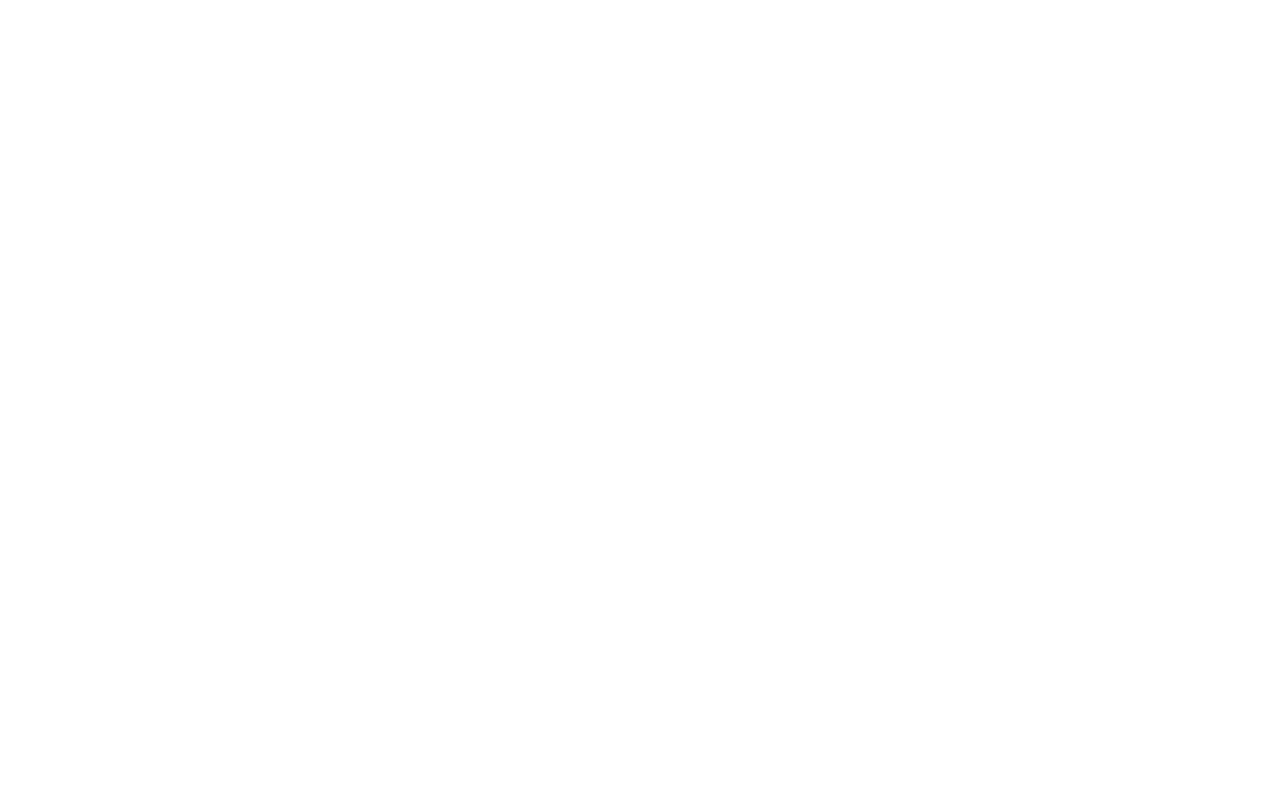
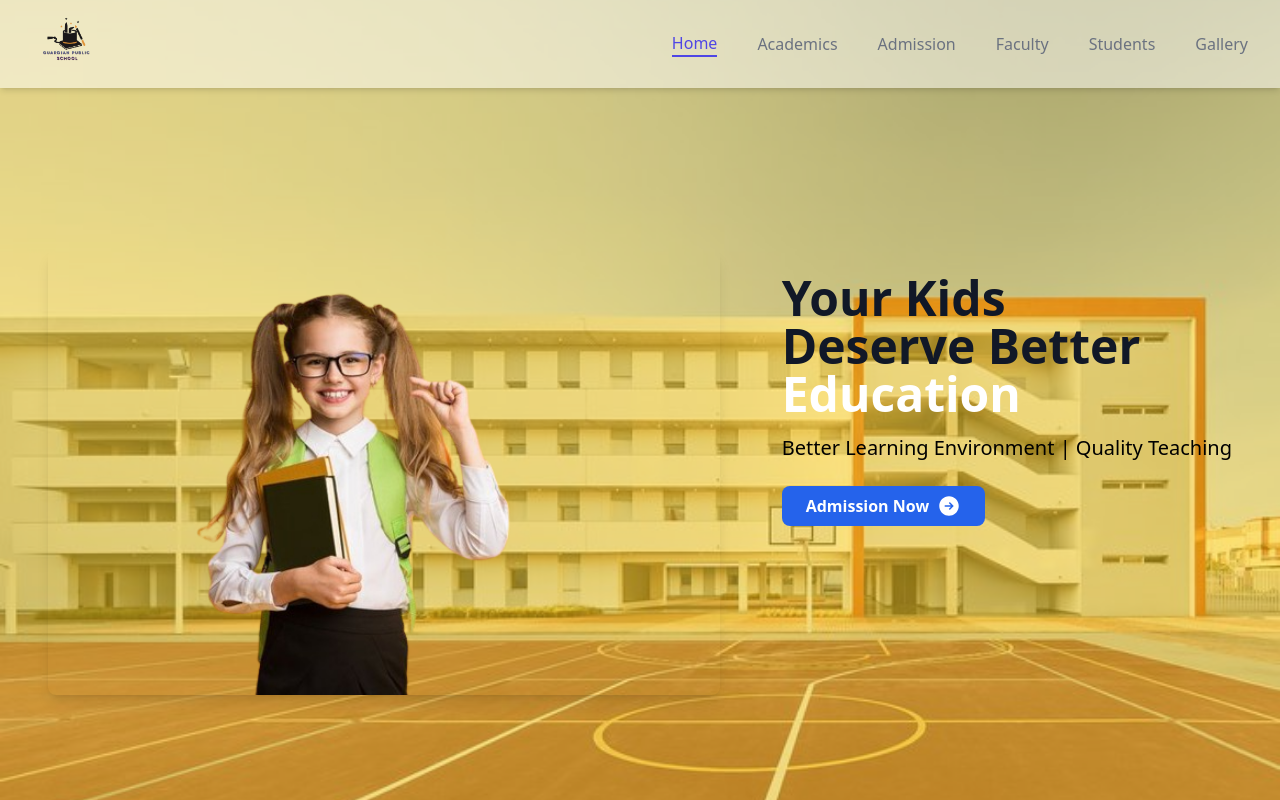
Before and after one commit to jadhwik/school-website, a React (Vite) app: page /school-website/ in a window 1280 px wide. Before the commit this address had no page. Built offline with nearby package versions, Linux system fonts and the light colour scheme.

Commit message:
App changed

```diff
--- a/src/App.jsx
+++ b/src/App.jsx
@@ -9,10 +9,10 @@
 
 const App = () => {
   return (
-    <Router>
+    <Router basename="/school-website/">
       <div>
         <Routes>
-          <Route path="/" element={<Home />} />
+          <Route path="/*" element={<Home />} />
           <Route path="/academics" element={<Academics />} />
           <Route path="/admission" element={<Admission />} />
           <Route path="/faculty" element={<FacultyIntroduction />} />
```
